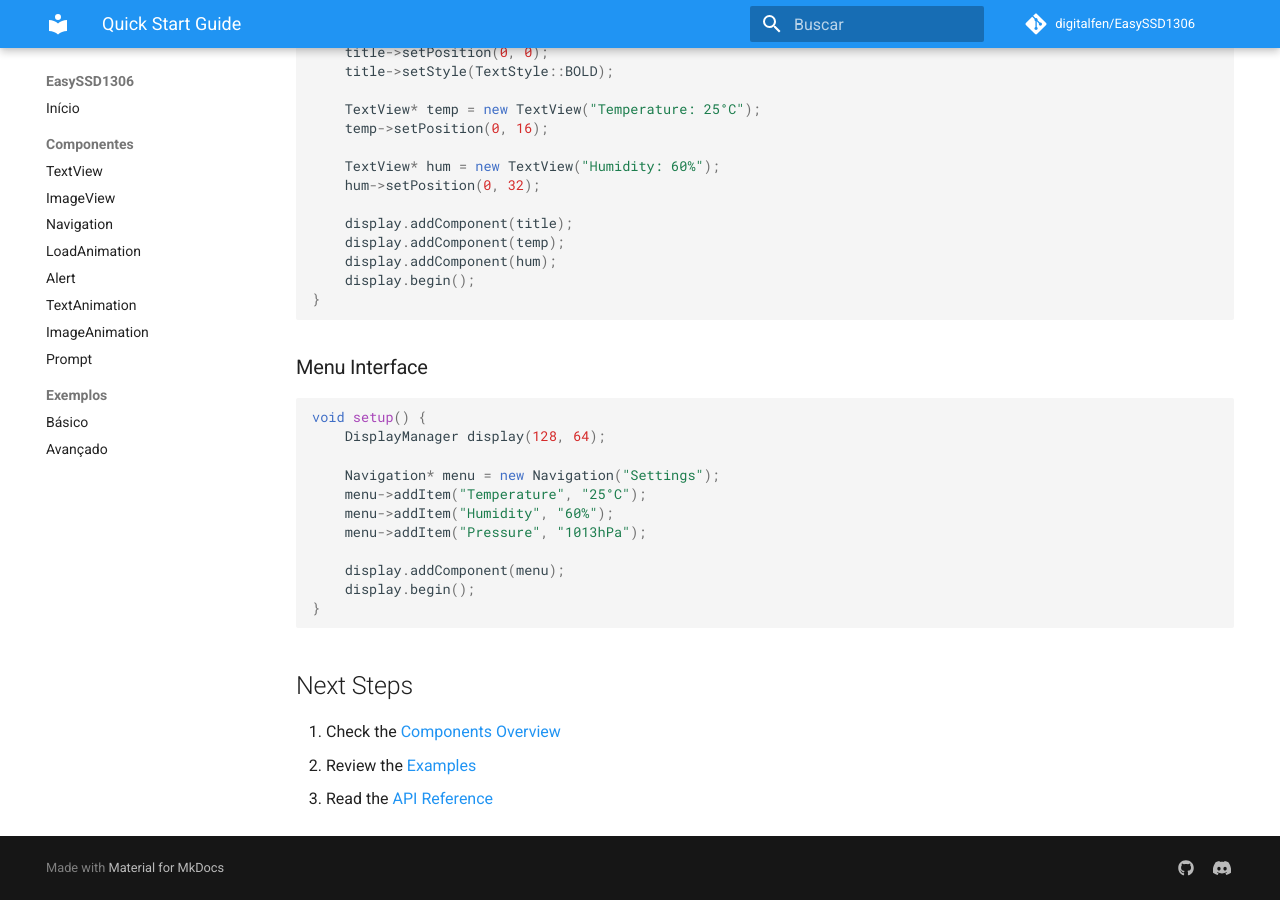
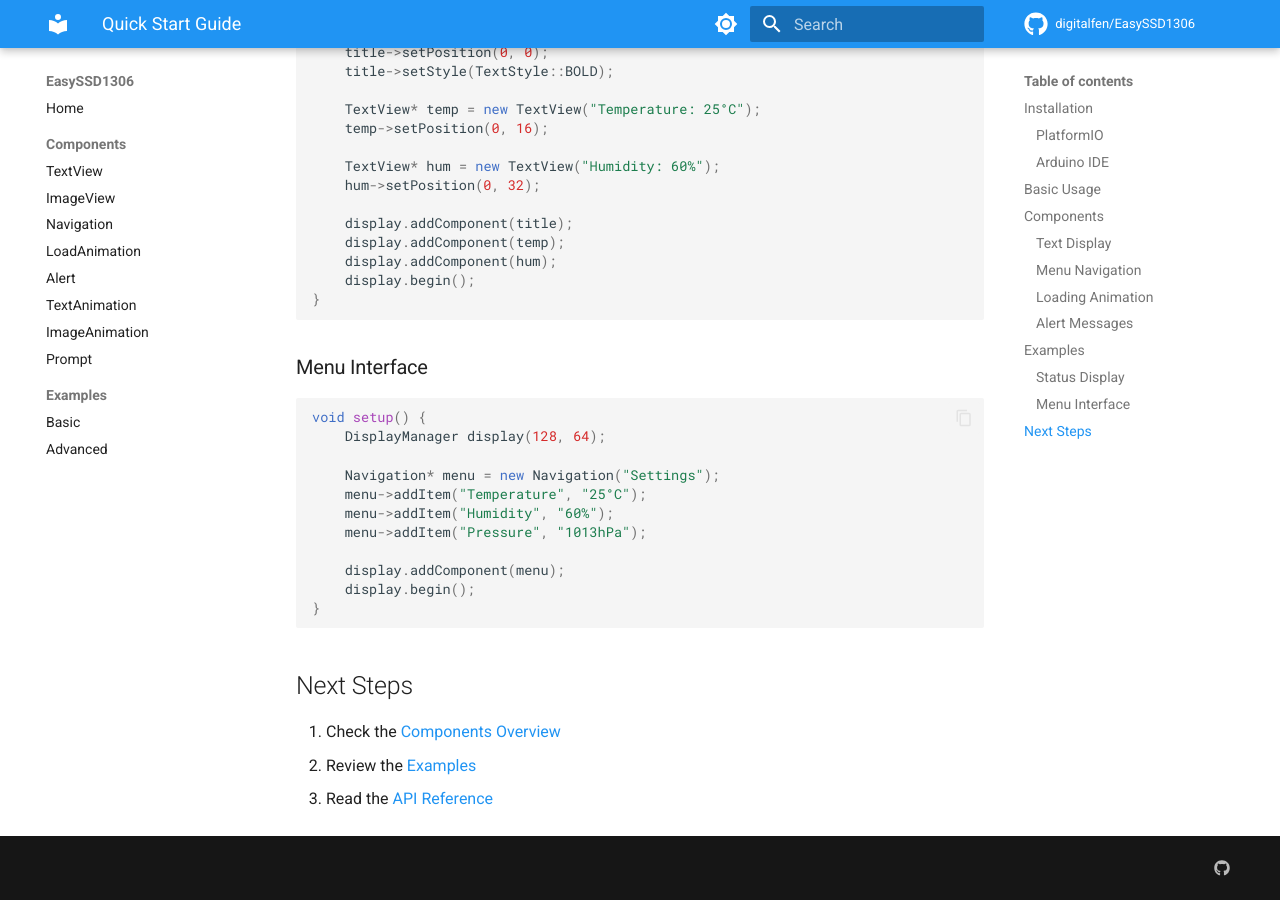
Before and after one commit to digitalfen/EasySSD1306, an MkDocs documentation site: the page built from docs/quickstart.md, in a window 1280 px wide and 900 px high, scrolled down 1818 px. Built offline with MkDocs 1.6.1 and Material for MkDocs 9.7.7, drawn with Linux system fonts in a browser that asks for light colours; comment, search, counter and statistics services are not loaded; some of the changed lines change nothing that is shown.

Commit message:
fix: ghpages doc mkdocs

````diff
--- /dev/null
+++ b/docs/examples/advanced.md
@@ -0,0 +1,190 @@
+# Advanced Examples
+
+## Custom Animation
+
+```cpp
+#include <EasySSD1306.h>
+
+class CustomAnimation : public TextAnimation {
+public:
+    CustomAnimation(const char* text) : TextAnimation(text) {}
+
+    void update() override {
+        // Bounce text left and right
+        static int direction = 1;
+        static int x = 0;
+
+        x += direction;
+        if (x >= 32 || x <= 0) {
+            direction *= -1;
+        }
+
+        setPosition(x, getY());
+    }
+};
+
+void setup() {
+    DisplayManager display(128, 64);
+    display.begin();
+
+    CustomAnimation* animation = new CustomAnimation("Bouncing!");
+    animation->setPosition(0, 32);
+    display.addComponent(animation);
+}
+
+void loop() {
+    display.update();
+    delay(50);  // Control animation speed
+}
+```
+
+## Interactive Menu System
+
+```cpp
+#include <EasySSD1306.h>
+
+// Menu callback function type
+typedef void (*MenuCallback)();
+
+// Menu item structure
+struct MenuItem {
+    const char* name;
+    MenuCallback callback;
+};
+
+void option1() { /* Handle option 1 */ }
+void option2() { /* Handle option 2 */ }
+void option3() { /* Handle option 3 */ }
+
+// Menu items
+MenuItem menuItems[] = {
+    {"Option 1", option1},
+    {"Option 2", option2},
+    {"Option 3", option3}
+};
+
+void setup() {
+    DisplayManager display(128, 64);
+    display.begin();
+
+    Navigation* menu = new Navigation();
+    for (const auto& item : menuItems) {
+        menu->addItem(item.name);
+    }
+    menu->setPosition(0, 0);
+    display.addComponent(menu);
+
+    // Add selection indicator
+    TextView* indicator = new TextView(">");
+    indicator->setPosition(0, menu->getSelectedIndex() * 8);
+    display.addComponent(indicator);
+}
+
+void loop() {
+    // Handle button inputs
+    if (digitalRead(SELECT_PIN) == HIGH) {
+        menuItems[menu->getSelectedIndex()].callback();
+    }
+
+    display.update();
+}
+```
+
+## Multi-Screen Interface
+
+```cpp
+#include <EasySSD1306.h>
+
+class Screen {
+public:
+    virtual void show(DisplayManager& display) = 0;
+    virtual void hide(DisplayManager& display) = 0;
+};
+
+class MainScreen : public Screen {
+    TextView* title;
+    Navigation* menu;
+public:
+    MainScreen() {
+        title = new TextView("Main Menu");
+        title->setPosition(0, 0);
+
+        menu = new Navigation();
+        menu->addItem("Settings");
+        menu->addItem("Status");
+        menu->setPosition(0, 16);
+    }
+
+    void show(DisplayManager& display) override {
+        display.addComponent(title);
+        display.addComponent(menu);
+    }
+
+    void hide(DisplayManager& display) override {
+        display.removeComponent(title);
+        display.removeComponent(menu);
+    }
+};
+
+class SettingsScreen : public Screen {
+    // Similar implementation
+};
+
+void setup() {
+    DisplayManager display(128, 64);
+    display.begin();
+
+    MainScreen* mainScreen = new MainScreen();
+    mainScreen->show(display);
+}
+
+void loop() {
+    display.update();
+}
+```
+
+## Status Dashboard
+
+```cpp
+#include <EasySSD1306.h>
+
+void setup() {
+    DisplayManager display(128, 64);
+    display.begin();
+
+    // Title
+    TextView* title = new TextView("System Status");
+    title->setPosition(0, 0);
+    display.addComponent(title);
+
+    // CPU Usage Bar
+    LoadAnimation* cpuBar = new LoadAnimation();
+    cpuBar->setPosition(0, 16);
+    display.addComponent(cpuBar);
+
+    // Memory Usage
+    TextView* memLabel = new TextView("MEM:");
+    memLabel->setPosition(0, 32);
+    display.addComponent(memLabel);
+
+    TextView* memValue = new TextView("75%");
+    memValue->setPosition(48, 32);
+    display.addComponent(memValue);
+
+    // Temperature
+    TextView* tempLabel = new TextView("TEMP:");
+    tempLabel->setPosition(0, 48);
+    display.addComponent(tempLabel);
+
+    TextView* tempValue = new TextView("28C");
+    tempValue->setPosition(48, 48);
+    display.addComponent(tempValue);
+}
+
+void loop() {
+    // Update values periodically
+    updateSystemStats();
+    display.update();
+    delay(1000);
+}
+```
--- /dev/null
+++ b/docs/examples/basic.md
@@ -0,0 +1,134 @@
+# Basic Examples
+
+## Simple Text Display
+
+```cpp
+#include <EasySSD1306.h>
+
+void setup() {
+    // Initialize display with default I2C pins
+    DisplayManager display(128, 64);  // 128x64 OLED display
+    display.begin();
+
+    // Create and add a text component
+    TextView* text = new TextView("Hello, World!");
+    text->setPosition(0, 0);  // Position at top-left
+    display.addComponent(text);
+}
+
+void loop() {
+    display.update();  // Update display contents
+}
+```
+
+## Multiple Components
+
+```cpp
+#include <EasySSD1306.h>
+
+void setup() {
+    DisplayManager display(128, 64);
+    display.begin();
+
+    // Add a title
+    TextView* title = new TextView("Status");
+    title->setPosition(0, 0);
+    display.addComponent(title);
+
+    // Add a loading animation
+    LoadAnimation* loading = new LoadAnimation();
+    loading->setPosition(0, 20);
+    display.addComponent(loading);
+
+    // Add a status message
+    TextView* status = new TextView("Processing...");
+    status->setPosition(0, 40);
+    display.addComponent(status);
+}
+
+void loop() {
+    display.update();
+}
+```
+
+## Navigation Menu
+
+```cpp
+#include <EasySSD1306.h>
+
+void setup() {
+    DisplayManager display(128, 64);
+    display.begin();
+
+    // Create a navigation menu
+    Navigation* menu = new Navigation();
+    menu->addItem("Settings");
+    menu->addItem("Info");
+    menu->addItem("About");
+    menu->setPosition(0, 0);
+    display.addComponent(menu);
+}
+
+void loop() {
+    // Handle button inputs (example using GPIO pins)
+    if (digitalRead(UP_PIN) == HIGH) {
+        menu->previous();
+    }
+    if (digitalRead(DOWN_PIN) == HIGH) {
+        menu->next();
+    }
+
+    display.update();
+}
+```
+
+## Alert Dialog
+
+```cpp
+#include <EasySSD1306.h>
+
+void setup() {
+    DisplayManager display(128, 64);
+    display.begin();
+
+    // Create an alert
+    Alert* alert = new Alert("Warning", "Battery Low!");
+    alert->setPosition(16, 16);  // Center on screen
+    display.addComponent(alert);
+}
+
+void loop() {
+    // Show alert for 3 seconds
+    display.update();
+    delay(3000);
+    alert->setVisible(false);
+    display.update();
+}
+```
+
+## Image Display
+
+```cpp
+#include <EasySSD1306.h>
+
+// Define a small 16x16 bitmap
+const uint8_t ICON[] PROGMEM = {
+    0x00, 0x00, 0x3E, 0x7C, 0x7E, 0xFE, 0x7E, 0xFE,
+    0x7E, 0xFE, 0x7E, 0xFE, 0x7E, 0xFE, 0x3E, 0x7C,
+    0x3E, 0x7C, 0x7E, 0xFE, 0x7E, 0xFE, 0x7E, 0xFE,
+    0x7E, 0xFE, 0x7E, 0xFE, 0x3E, 0x7C, 0x00, 0x00
+};
+
+void setup() {
+    DisplayManager display(128, 64);
+    display.begin();
+
+    // Create and add an image component
+    ImageView* image = new ImageView(ICON, 16, 16);
+    image->setPosition(56, 24);  // Center of screen
+    display.addComponent(image);
+}
+
+void loop() {
+    display.update();
+}
--- a/mkdocs.yml
+++ b/mkdocs.yml
@@ -1,34 +1,65 @@
 site_name: EasySSD1306
-site_description: Uma biblioteca para criar interfaces gráficas em displays OLED SSD1306
-site_url: https://digitalfen.github.io/EasySSD1306
+site_description: A library for creating graphical interfaces on SSD1306 OLED displays
+site_url: https://digitalfen.github.io/EasySSD1306/
 repo_url: https://github.com/digitalfen/EasySSD1306
 repo_name: digitalfen/EasySSD1306
-edit_uri: edit/main/docs/
 
 theme:
   name: material
-  language: pt-BR
+  language: en
   palette:
-    primary: blue
+    - media: "(prefers-color-scheme: light)"
+      scheme: default
+      primary: blue
+      accent: blue
+      toggle:
+        icon: material/brightness-7
+        name: Switch to dark mode
+    - media: "(prefers-color-scheme: dark)"
+      scheme: slate
+      primary: blue
+      accent: blue
+      toggle:
+        icon: material/brightness-4
+        name: Switch to light mode
   features:
     - navigation.sections
-    - navigation.expand
+    - navigation.path
     - navigation.indexes
-    - toc.integrate
+    - navigation.top
+    - search.suggest
+    - search.highlight
+    - content.tabs.link
+    - content.code.annotation
+    - content.code.copy
+  icon:
+    repo: fontawesome/brands/github
 
 markdown_extensions:
+  - tables
+  - attr_list
+  - md_in_html
+  - toc:
+      permalink: true
+  - pymdownx.highlight:
+      anchor_linenums: true
+  - pymdownx.inlinehilite
+  - pymdownx.snippets
+  - pymdownx.superfences
   - admonition
   - pymdownx.details
-  - pymdownx.superfences
-  - attr_list
-  - md_in_html
+  - pymdownx.tabbed:
+      alternate_style: true
   - pymdownx.emoji:
       emoji_index: !!python/name:materialx.emoji.twemoji
       emoji_generator: !!python/name:materialx.emoji.to_svg
 
+plugins:
+  - search
+
 nav:
-  - Início: index.md
-  - Componentes:
+  - Home: index.md
+  - Components:
     - TextView: components/text-view.md
     - ImageView: components/image-view.md
     - Navigation: components/navigation.md
@@ -37,14 +68,12 @@
     - TextAnimation: components/text-animation.md
     - ImageAnimation: components/image-animation.md
     - Prompt: components/prompt.md
-  - Exemplos:
-    - Básico: examples/basic.md
-    - Avançado: examples/advanced.md
+  - Examples:
+    - Basic: examples/basic.md
+    - Advanced: examples/advanced.md
 
 extra:
   social:
     - icon: fontawesome/brands/github
-      link: https://github.com/digitalfen
-    - icon: fontawesome/brands/discord
-plugins:
-  - search
+      link: https://github.com/digitalfen/EasySSD1306
+  generator: false
````
